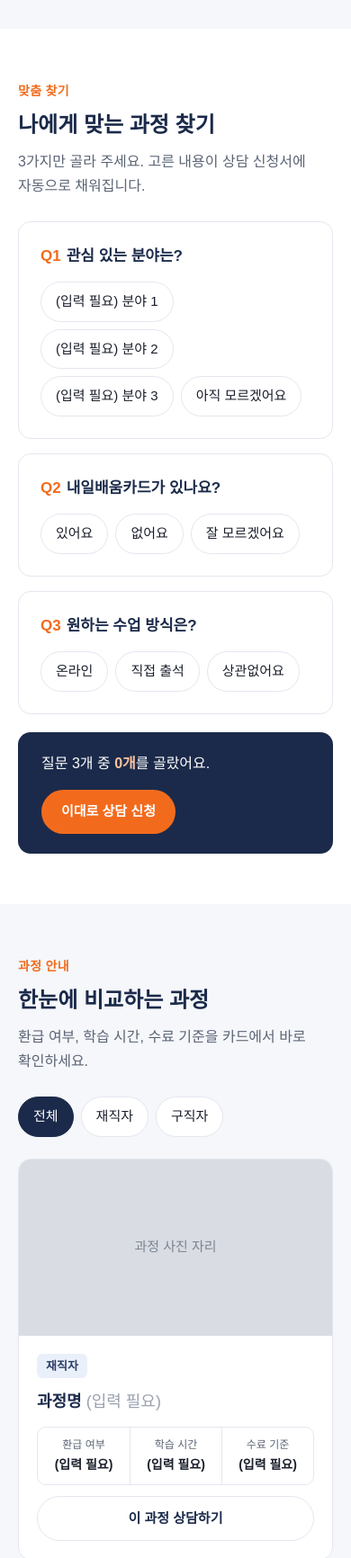
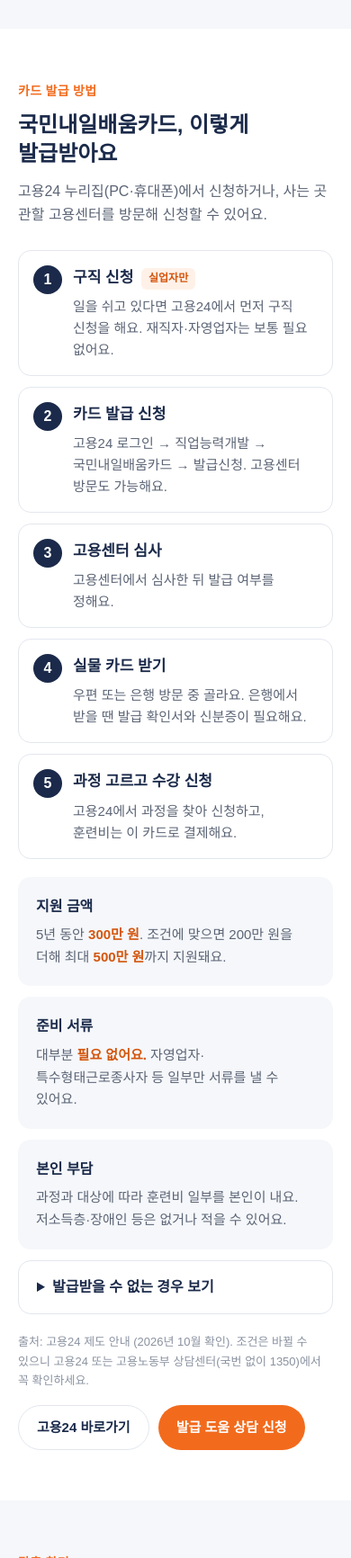
Before and after one commit to peech1996-star/keedu-nail, a plain HTML site: page index.html in a window 390 px wide. Shown: the part 1500-3232 px from the top of the page at 90% size. Drawn offline with Linux system fonts and the light colour scheme; a web font is replaced by a local one.

Commit message:
카드 발급 방법 추가

```diff
--- a/index.html
+++ b/index.html
@@ -66,6 +66,24 @@
 .step-desc .next{background:var(--navy);color:#fff;border:0;border-radius:999px;padding:10px 20px;font-weight:700}
 .stamp{display:none;font-weight:800;color:var(--orange)}
 .steps.finish .stamp{display:inline}
+
+/* 카드 발급 방법 */
+.issue{display:grid;grid-template-columns:repeat(5,1fr);gap:12px;counter-reset:is;list-style:none}
+.issue li{background:#fff;border:1px solid var(--line);border-radius:var(--radius);padding:20px 16px;position:relative}
+.issue li::before{counter-increment:is;content:counter(is);display:inline-flex;width:32px;height:32px;border-radius:50%;background:var(--navy);color:#fff;font-weight:800;align-items:center;justify-content:center;margin-bottom:10px}
+.issue h3{font-size:17px;color:var(--navy);margin-bottom:6px}
+.issue p{font-size:15px;color:var(--muted);line-height:1.6}
+.issue .opt{display:inline-block;font-size:12px;font-weight:700;color:var(--orange-dark);background:#FFF1E8;border-radius:6px;padding:2px 8px;margin-left:4px;vertical-align:middle}
+.card-info{display:grid;grid-template-columns:repeat(3,1fr);gap:12px;margin-top:20px}
+.card-info div{background:var(--bg-soft);border-radius:var(--radius);padding:20px}
+.card-info b{display:block;color:var(--navy);margin-bottom:6px}
+.card-info p{font-size:15px;color:var(--muted)}
+.card-info strong{color:var(--orange-dark)}
+details.ex{margin-top:12px;border:1px solid var(--line);border-radius:var(--radius);padding:16px 20px;background:#fff}
+details.ex summary{cursor:pointer;font-weight:700;color:var(--navy)}
+details.ex ul{margin:12px 0 0 18px;color:var(--muted);font-size:15px;display:grid;gap:4px}
+.card-cta{display:flex;justify-content:space-between;align-items:center;gap:16px;flex-wrap:wrap;margin-top:20px}
+.src{font-size:13px;color:#8A92A0}
 
 /* 맞춤 찾기 */
 .finder{display:grid;grid-template-columns:repeat(3,1fr);gap:16px}
@@ -138,6 +156,8 @@
   .hero .wrap,.teacher,.form-box{grid-template-columns:1fr}
   .hero h1{font-size:38px}
   .finder{grid-template-columns:1fr}
+  .issue{grid-template-columns:1fr 1fr}
+  .card-info{grid-template-columns:1fr}
   .cards{grid-template-columns:1fr 1fr}
   .teacher .ph{aspect-ratio:16/10}
 }
@@ -154,6 +174,9 @@
   .steps{padding:20px}
   .step-btns{grid-template-columns:1fr 1fr}
   .cards{grid-template-columns:1fr}
+  .issue{grid-template-columns:1fr}
+  .issue li{display:grid;grid-template-columns:32px 1fr;column-gap:12px;padding:16px}
+  .issue li::before{margin:0;grid-row:span 2}
   .row2{grid-template-columns:1fr}
   form,.contact-info{padding:24px}
   .teacher h3{font-size:26px}
@@ -172,6 +195,7 @@
     <a href="#top" class="logo">내일배움카드<b>교육</b> 신청</a>
     <nav>
       <a href="#steps">신청 순서</a>
+      <a href="#card">카드 발급</a>
       <a href="#finder">맞춤 찾기</a>
       <a href="#courses">과정 안내</a>
       <a href="#teacher">강사 소개</a>
@@ -221,8 +245,48 @@
     </div>
   </section>
 
+  <!-- 카드 발급 방법 -->
+  <section class="sec" id="card">
+    <div class="wrap">
+      <span class="eyebrow">카드 발급 방법</span>
+      <h2>국민내일배움카드, 이렇게 발급받아요</h2>
+      <p class="lead">고용24 누리집(PC·휴대폰)에서 신청하거나, 사는 곳 관할 고용센터를 방문해 신청할 수 있어요.</p>
+      <ol class="issue">
+        <li><h3>구직 신청 <span class="opt">실업자만</span></h3><p>일을 쉬고 있다면 고용24에서 먼저 구직 신청을 해요. 재직자·자영업자는 보통 필요 없어요.</p></li>
+        <li><h3>카드 발급 신청</h3><p>고용24 로그인 → 직업능력개발 → 국민내일배움카드 → 발급신청. 고용센터 방문도 가능해요.</p></li>
+        <li><h3>고용센터 심사</h3><p>고용센터에서 심사한 뒤 발급 여부를 정해요.</p></li>
+        <li><h3>실물 카드 받기</h3><p>우편 또는 은행 방문 중 골라요. 은행에서 받을 땐 발급 확인서와 신분증이 필요해요.</p></li>
+        <li><h3>과정 고르고 수강 신청</h3><p>고용24에서 과정을 찾아 신청하고, 훈련비는 이 카드로 결제해요.</p></li>
+      </ol>
+      <div class="card-info">
+        <div><b>지원 금액</b><p>5년 동안 <strong>300만 원</strong>. 조건에 맞으면 200만 원을 더해 최대 <strong>500만 원</strong>까지 지원돼요.</p></div>
+        <div><b>준비 서류</b><p>대부분 <strong>필요 없어요.</strong> 자영업자·특수형태근로종사자 등 일부만 서류를 낼 수 있어요.</p></div>
+        <div><b>본인 부담</b><p>과정과 대상에 따라 훈련비 일부를 본인이 내요. 저소득층·장애인 등은 없거나 적을 수 있어요.</p></div>
+      </div>
+      <details class="ex">
+        <summary>발급받을 수 없는 경우 보기</summary>
+        <ul>
+          <li>공무원, 사립학교 교직원</li>
+          <li>75세 이상</li>
+          <li>대규모 기업 근로자 중 월 임금 300만 원 이상이면서 만 45세 미만</li>
+          <li>월 소득 500만 원 이상 특수형태근로종사자</li>
+          <li>사업 기간 1년 미만이거나 연 매출 4억 원 이상인 자영업자 등</li>
+          <li>졸업까지 2년 이상 남은 대학(원)생, 고등학교 1~2학년</li>
+          <li>생계급여 수급자(조건부 수급자 등은 가능), 다른 기관에서 훈련비를 지원받는 사람 등</li>
+        </ul>
+      </details>
+      <div class="card-cta">
+        <p class="src">출처: 고용24 제도 안내 (2026년 10월 확인). 조건은 바뀔 수 있으니 고용24 또는 고용노동부 상담센터(국번 없이 1350)에서 꼭 확인하세요.</p>
+        <div style="display:flex;gap:10px;flex-wrap:wrap">
+          <a class="btn btn-line" style="padding:12px 20px;font-size:15px" href="https://www.work24.go.kr" target="_blank" rel="noopener">고용24 바로가기</a>
+          <a class="btn btn-main" style="padding:12px 20px;font-size:15px" href="#apply">발급 도움 상담 신청</a>
+        </div>
+      </div>
+    </div>
+  </section>
+
   <!-- 맞춤 찾기 -->
-  <section class="sec" id="finder">
+  <section class="sec soft" id="finder">
     <div class="wrap">
       <span class="eyebrow">맞춤 찾기</span>
       <h2>나에게 맞는 과정 찾기</h2>
@@ -256,7 +320,7 @@
   </section>
 
   <!-- 과정 카드 -->
-  <section class="sec soft" id="courses">
+  <section class="sec" id="courses">
     <div class="wrap">
       <span class="eyebrow">과정 안내</span>
       <h2>한눈에 비교하는 과정</h2>
@@ -299,7 +363,7 @@
   </section>
 
   <!-- 강사 소개 -->
-  <section class="sec" id="teacher">
+  <section class="sec soft" id="teacher">
     <div class="wrap teacher">
       <div class="ph">강사 사진 자리 (크게)</div>
       <div>
@@ -316,7 +380,7 @@
   </section>
 
   <!-- 상담 신청 -->
-  <section class="sec soft" id="apply">
+  <section class="sec" id="apply">
     <div class="wrap">
       <span class="eyebrow">무료 상담</span>
       <h2>상담 신청</h2>
```
